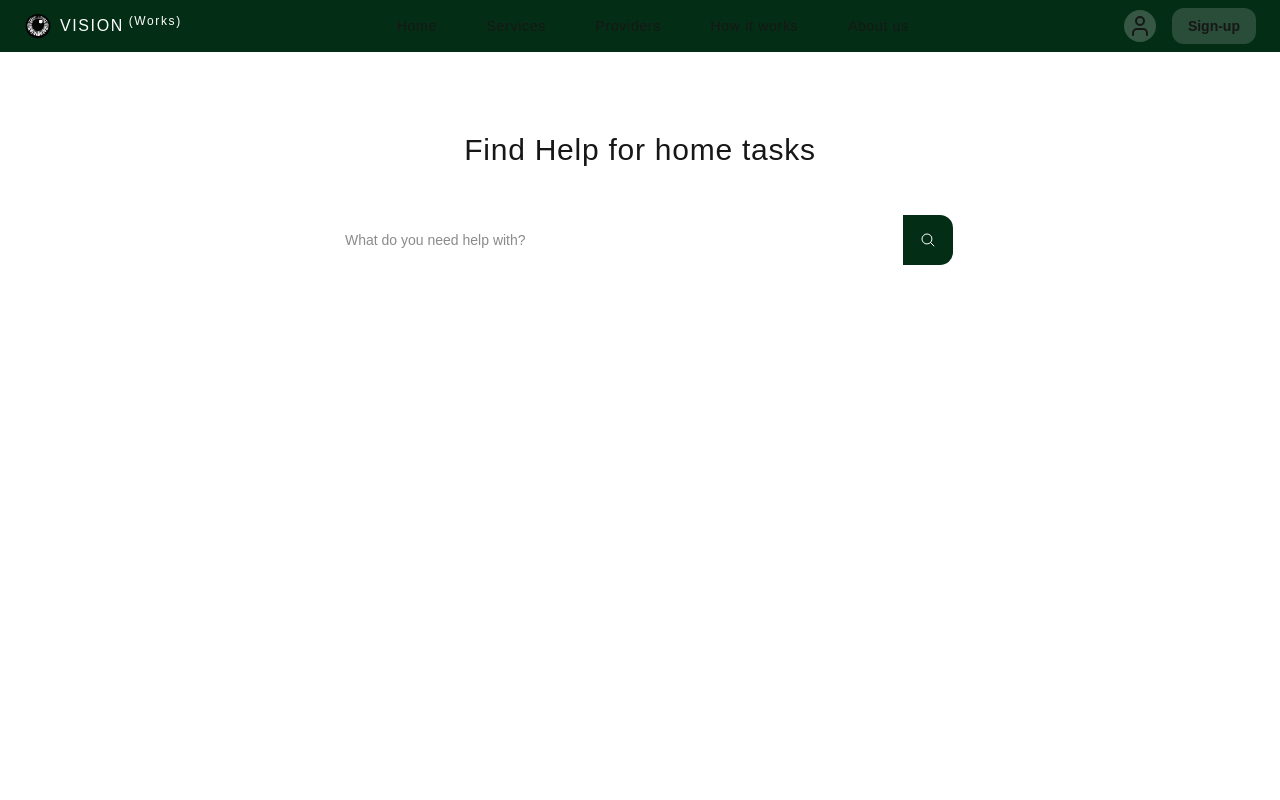
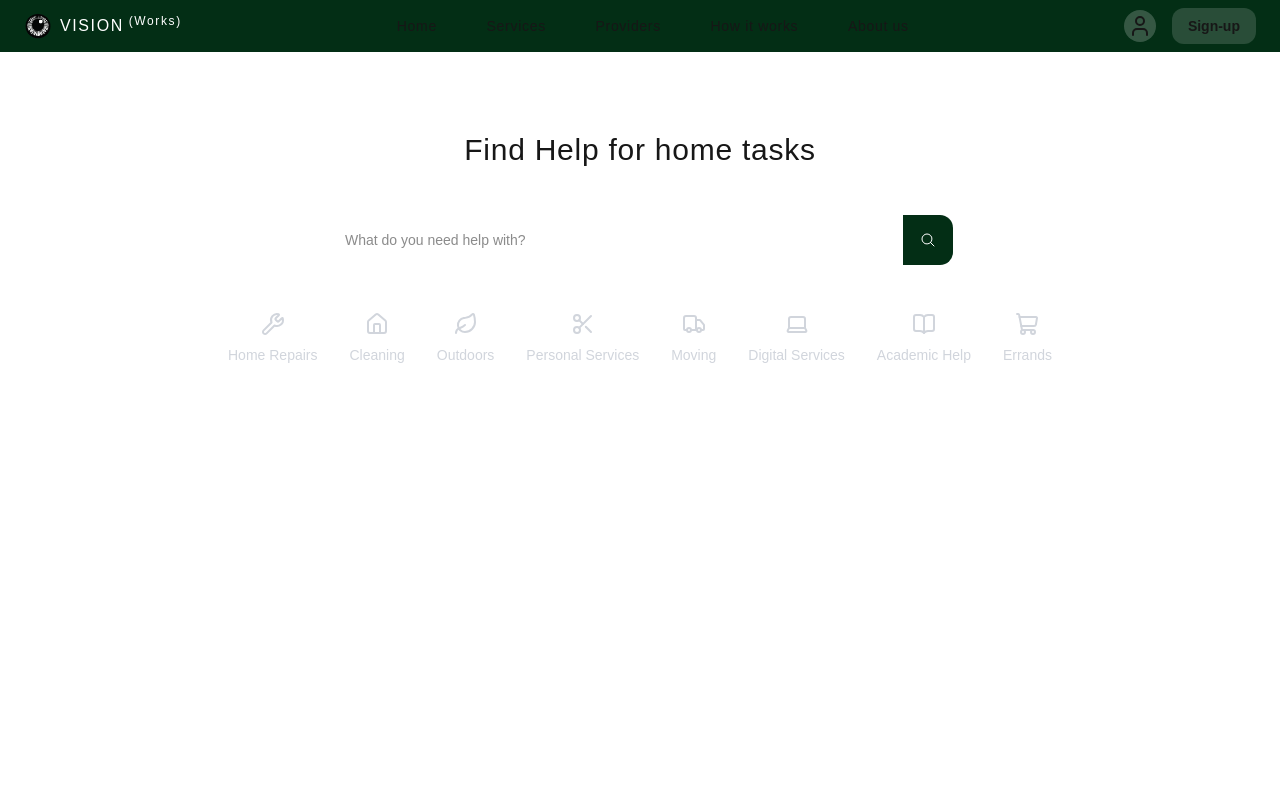
Before and after one commit to BlessingDotDev/vision-works, a Next.js app: page / in a window 1280 px wide. Shown: the top 800 px of the page. Built offline with nearby package versions, Linux system fonts and the light colour scheme.

Commit message:
Make tasks use-client

```diff
--- a/app/page.tsx
+++ b/app/page.tsx
@@ -1,4 +1,5 @@
 import SearchInput from "@/components/home/SearchInput";
+import Tasks from "@/components/home/Tasks";
 
 export default function Home() {
   return (
@@ -10,6 +11,8 @@ export default function Home() {
           </h1>
 
           <SearchInput />
+
+          <Tasks />
         </section>
       </main>
     </>
--- a/components/home/Task.tsx
+++ b/components/home/Task.tsx
@@ -14,14 +14,14 @@ function Task({id, name, setActive, Icon}: TaskProps) {
     <div
       key={id}
       onClick={() => setActive(id)}
-      className="flexcenter shrink-0 flex-col
+      className="flex justify-center items-center shrink-0 flex-col
                 group cursor-pointer gap-2"
     >
-      <Icon className="w-6 h-6 text-gray-300
-               group-hover:text-green-300 hoverEffect" />
-      <h4 className="group-hover:text-green-300 h-12">
+      <Icon className="w-6 text-gray-300
+               group-hover:text-green-500 hoverEffect" />
+      <p className="group-hover:text-green-500 text-gray-300 h-16 text-sm font-light leading-relaxed">
         {name}
-      </h4>
+      </p>
     </div>
   )
 }
--- a/components/home/TaskSelected.tsx
+++ b/components/home/TaskSelected.tsx
@@ -7,13 +7,19 @@ type TaskSelectedProps = {
 
 function TaskSelected({ name, keywords}: TaskSelectedProps) {
   return (
-    <Link href={`/services`} key={name} className=" bg-blue-500/10 p-4 rounded-lg">
-      <div className="flexcenter">
+    <Link
+      href={`/services`}
+      key={name}
+      className="p-4 rounded-lg shadow-sm hover:shadow-md shadow-purple-700"
+    >
+      <div className="flex justify-center items-center">
         <button></button>
       </div>
 
-      <h3 className=" text-md sm:text-lg font-semibold">{name}</h3>
-      <h4 className="text-gray-500">
+      <h3 className="font-thin leading-relaxed tracking-widest">
+        {name}
+      </h3>
+      <h4 className="text-gray-300 text-sm tracking-wide">
         {keywords.join(', ')}
       </h4>
     </Link>
--- a/components/home/Tasks.tsx
+++ b/components/home/Tasks.tsx
@@ -1,4 +1,4 @@
-
+"use client"
 
 import { useState } from 'react';
 import Task from "./Task"
```
